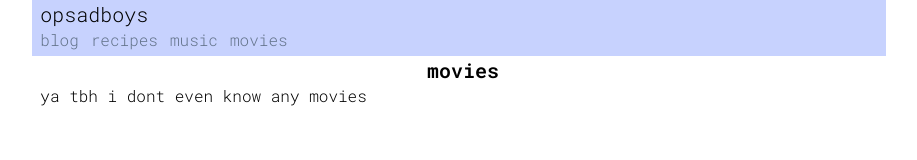
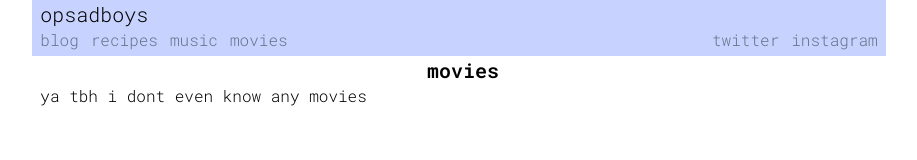
Before and after one commit to fernanlukban/opsadboys, a Next.js app: page /movies in a window 1280 px wide. Shown: the top 160 px of the page, without its empty margins (181-1098 px from the left). Built offline with nearby package versions, Linux system fonts and the light colour scheme.

Commit message:
added socials to navbar

```diff
--- a/src/components/navbar.tsx
+++ b/src/components/navbar.tsx
@@ -3,13 +3,19 @@ import Link from 'next/link'
 export default function NavBar() {
   return (
 	<>
-		<div className="grid grid-rows-2 bg-indigo-200">
+		<div className="grid grid-rows-2 bg-indigo-200 relative">
 			<Link href="/" className="ml-2 text-xl font-medium hover:font-bold">opsadboys</Link>
-			<div className="flex flex-row gap-x-3 text-slate-500 ml-2">
-				<Link href="/blog" className="hover:underline">blog</Link>
-				<Link href="/recipes" className="hover:underline">recipes</Link>
-				<Link href="/music" className="hover:underline">music</Link>
-				<Link href="/movies" className="hover:underline">movies</Link>
+			<div className="flex flex-row text-slate-500 ml-2 w-full">
+				<div className="flex flex-row gap-x-3">
+					<Link href="/blog" className="hover:underline">blog</Link>
+					<Link href="/recipes" className="hover:underline">recipes</Link>
+					<Link href="/music" className="hover:underline">music</Link>
+					<Link href="/movies" className="hover:underline">movies</Link>
+				</div>
+				<div className="flex flex-row gap-x-3 absolute right-0 mr-2">
+					<Link href="https://twitter.com/opsadboys" className="hover:underline">twitter</Link>
+					<Link href="https://instagram.com/fernanlukban" className="hover:underline">instagram</Link>
+				</div>
 			</div>
 		</div>
 	</>
```
